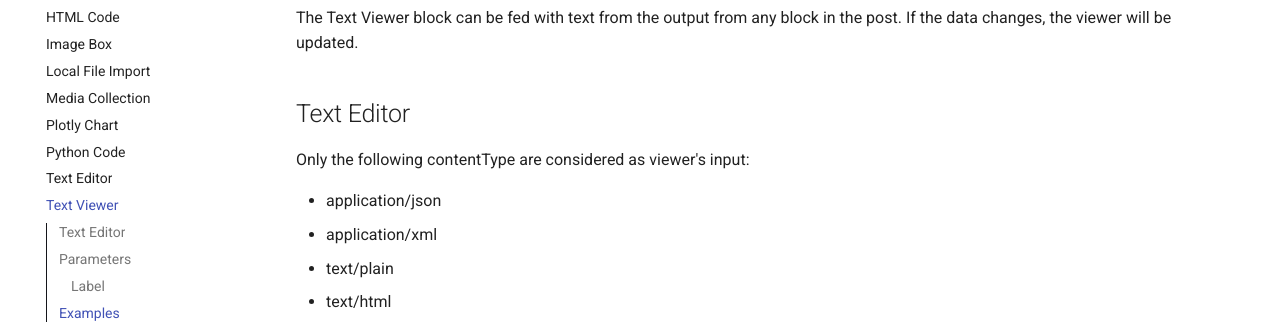
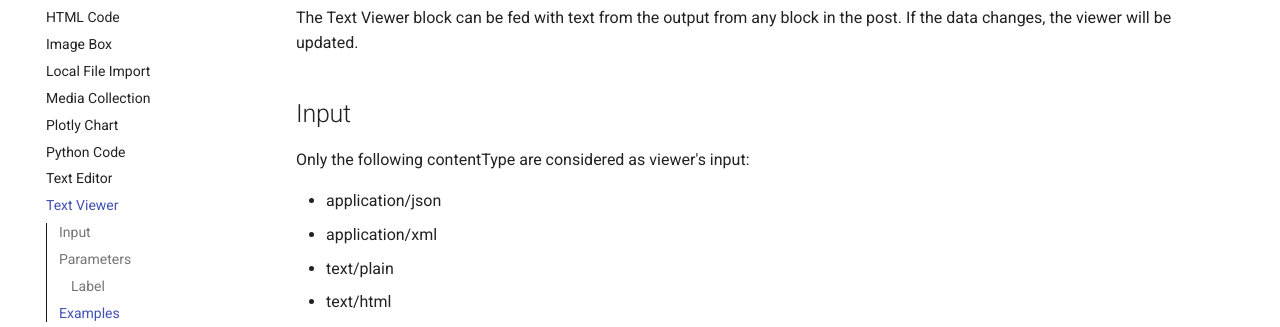
Before and after one commit to inseri-swiss/inseri-core-wp, an MkDocs documentation site: the page built from docs/blocks/textViewer.md, in a window 1280 px wide and 1282 px high. Shown: the part 223-550 px from the top of the window. Built offline with MkDocs 1.6.1 and Material for MkDocs 9.7.7, drawn with Linux system fonts in a browser that asks for light colours; comment, search, counter and statistics services are not loaded.

Commit message:
docs: improve Text Viewer docs

```diff
--- a/docs/blocks/textViewer.md
+++ b/docs/blocks/textViewer.md
@@ -2,7 +2,7 @@
 
 The Text Viewer block can be fed with text from the output from any block in the post. If the data changes, the viewer will be updated.
 
-## Text Editor
+## Input
 
 Only the following contentType are considered as viewer's input:
 
```
